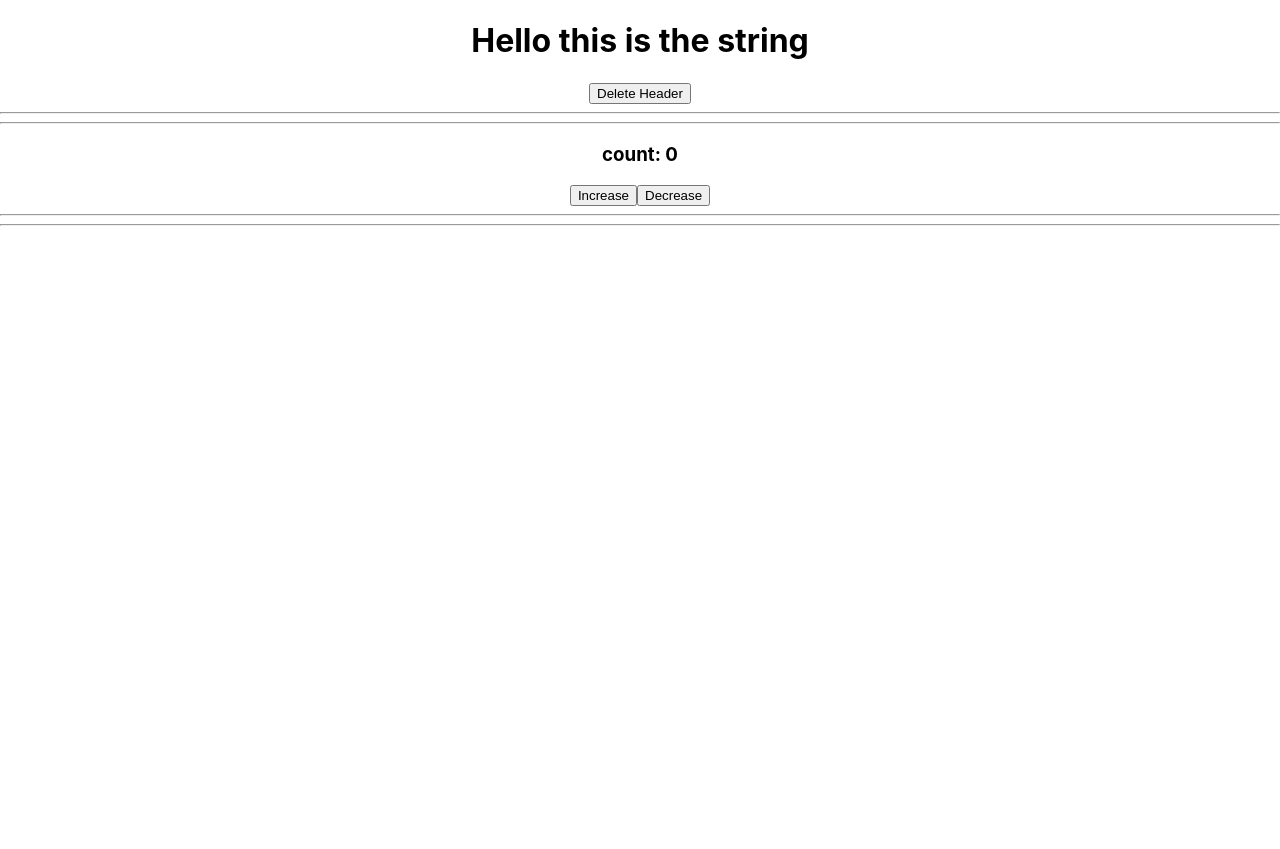
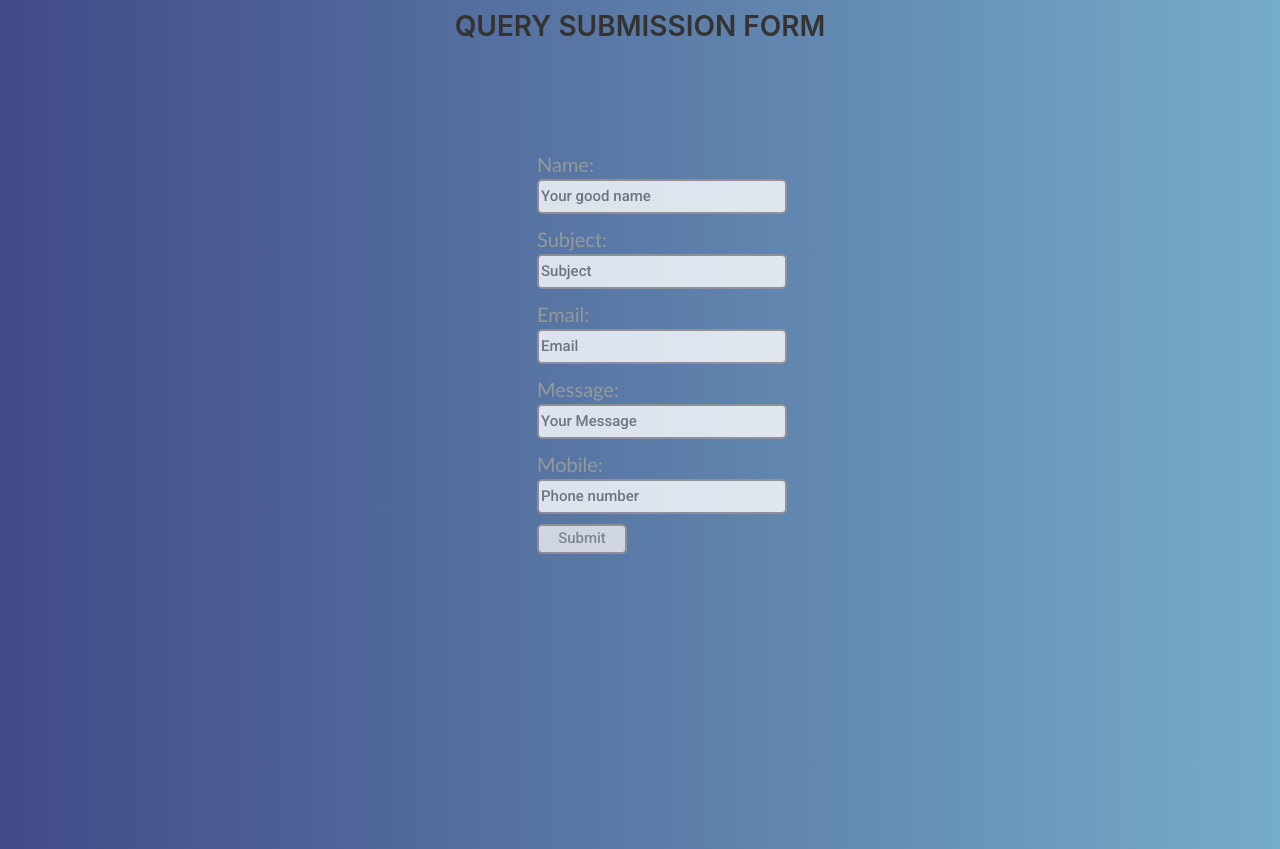
Before and after one commit to Babjidurga/speedo-meter, a React (Create React App) app: page / in a window 1280 px wide. Before the commit the page ends 800 px from the top, so only its background shows below. Built offline with nearby package versions, Linux system fonts and the light colour scheme.

Commit message:
This is the first commit

```diff
--- a/public/index.html
+++ b/public/index.html
@@ -15,6 +15,17 @@
       user's mobile device or desktop. See https://developers.google.com/web/fundamentals/web-app-manifest/
     -->
     <link rel="manifest" href="%PUBLIC_URL%/manifest.json" />
+    <link
+  rel="stylesheet"
+  href="https://cdn.jsdelivr.net/npm/bootstrap@5.2.3/dist/css/bootstrap.min.css"
+  integrity="sha384-rbsA2VBKQhggwzxH7pPCaAqO46MgnOM80zW1RWuH61DGLwZJEdK2Kadq2F9CUG65"
+  crossorigin="anonymous"
+/>
+<link
+  rel="stylesheet"
+  href="https://fonts.googleapis.com/css?family=Roboto:300,400,500,700&display=swap"
+/>
+
     <!--
       Notice the use of %PUBLIC_URL% in the tags above.
       It will be replaced with the URL of the `public` folder during the build.
--- a/src/App.css
+++ b/src/App.css
@@ -1,38 +1,63 @@
-.App {
+div{
+  background-image: linear-gradient(to right, rgb(65, 74, 135), rgb(117, 172, 200));
+}
+.first-head{
+  color: rgb(53, 50, 50);
+  font-weight: 600;
+  margin-bottom: 5px;
+  padding-top: 10px;
+}
+form{
+  display: flex;
+  margin-top: 5px;
+  flex-direction: column;
+  justify-content: flex-start;
+  min-height: 100vh;
+  padding-top: 100px;
+  width: 100vw;
+  padding-left: 40vw;
+}
+input{
+  width: 250px;
+  height: 35px;
+  border: 2px solid rgb(155, 149, 149);
+  border-radius: 5px;
+  margin-bottom: 10px;
+  text-align: left;
+  opacity: 80%;
+  color: rgb(134, 142, 142);
+  font-family: "Roboto";
+  font-weight: 500;
+  margin-left: 25px;
+  font-size: 15px;
+  margin-top: 0;
+}
+label{
+  color: rgb(146, 154, 155);
+  text-align: left;
+  margin-left: 25px;
+  font-family: 'Gill Sans', 'Gill Sans MT', Calibri, 'Trebuchet MS', sans-serif;
+  font-size: 20px;
+  font-weight: 500;
+  margin-bottom: 0;
+  text-align: left;
+}
+.button{
+  width: 90px;
   text-align: center;
+  font-size: 15px;
+  height: 30px;
 }
-
-.App-logo {
-  height: 40vmin;
-  pointer-events: none;
-}
-
-@media (prefers-reduced-motion: no-preference) {
-  .App-logo {
-    animation: App-logo-spin infinite 20s linear;
+@media screen and (max-width:576px) {
+  input{
+    width: 70%;
+  }
+  form{
+    padding-left: 10vw;
   }
 }
-
-.App-header {
-  background-color: #282c34;
-  min-height: 100vh;
-  display: flex;
-  flex-direction: column;
-  align-items: center;
-  justify-content: center;
-  font-size: calc(10px + 2vmin);
-  color: white;
-}
-
-.App-link {
-  color: #61dafb;
-}
-
-@keyframes App-logo-spin {
-  from {
-    transform: rotate(0deg);
-  }
-  to {
-    transform: rotate(360deg);
+@media screen and (max-width:768px) {
+  form{
+    padding-left: 20vw;
   }
 }
--- a/src/App.js
+++ b/src/App.js
@@ -1,59 +1,53 @@
-import React from 'react'
+// In simple js file it will not give any output but in React js file it will give the output
 
-class Container extends React.Component {
-  constructor(props) {
-    super(props);
-    this.state = {
-      show: true,
-      count: 0
-    }
+import React,{useState} from 'react'
+import emailjs from 'emailjs-com'
+import './App.css'
+
+function App(){
+  const [data,setData] = useState({
+    subject:"",
+    from_name:"",
+    email:"",
+    message:"",
+    phone:"",
+  })
+  const {subject,from_name, email,message,phone} = data;
+  const onChange = e => {
+    setData({...data,[e.target.name]:[e.target.value]})
   }
+  const submitHandler = e => {
+    e.preventDefault();
+    emailjs.sendForm('service_k8par4z', 'template_thq985s', e.target , '3ZEwERPJS7LwnAFCV')
+      .then((result) => {
+          console.log(result.text);
+      }, (error) => {
+          console.log(error.text);
+      });
+    e.target.reset();
+  }
+  return (
+    <div>
+      <center>
+        <h3 className='first-head'> QUERY SUBMISSION FORM</h3>
+        <form onSubmit={submitHandler}>
+        <label for="from_name"> Name: </label>
+          <input type = "text" name="from_name" value={from_name} onChange={onChange} placeholder='Your good name' required/>
+          <label for="subject"> Subject: </label>
+          <input type = "text" name="subject" value={subject} onChange={onChange} placeholder='Subject' required/>
+          <label for="email"> Email: </label>
+          <input type = "email" name="email" value={email} onChange={onChange} placeholder='Email' required/>
 
-  delHeader = () => {
-    this.setState({ show: false });
-  }
+          <label for="message"> Message: </label>
+          <input type = "text" name="message" value={message} onChange={onChange} placeholder='Your Message' required/>
 
-  componentDidMount() {
-    console.log("This will be called immediately after the return of render")
-  }
-
-  componentDidUpdate() {
-    console.log("This will be called after every update")
-  }
-
-  render() {
-    let myHeader;
-    if (this.state.show) {
-      myHeader = <Child />
-    }
-    return (
-      <div>
-        <center>
-          {myHeader}
-          <button type='button' onClick={this.delHeader}>Delete Header</button>
-          <hr />
-          <hr />
-          <h3>count: {this.state.count}</h3>
-          <button type='button' onClick={() => this.setState({ count: this.state.count + 1 })}>Increase</button>
-          <button type='button' onClick={() => this.setState({ count: this.state.count - 1 })}>Decrease</button>
-          <hr />
-          <hr />
-        </center>
-      </div>
-    );
-  }
+          <label for="phone"> Mobile: </label>
+          <input type = "number" name="phone" value={phone} onChange={onChange} placeholder='Phone number' required/>
+          <input type="submit" name="submit" className='button'/>
+        </form>
+      </center>
+    </div>
+  )
 }
 
-class Child extends React.Component {
-  componentWillUnmount() {
-    console.log("This method will be called if any things get deleted like items")
-  }
-
-  render() {
-    return (
-      <h1>Hello this is the string</h1>
-    )
-  }
-}
-
-export default Container;
+export default App
```
Also changed, not shown: package.json (+7 -0 lines), 2 other files (tests, documents, lock files or other folders).
